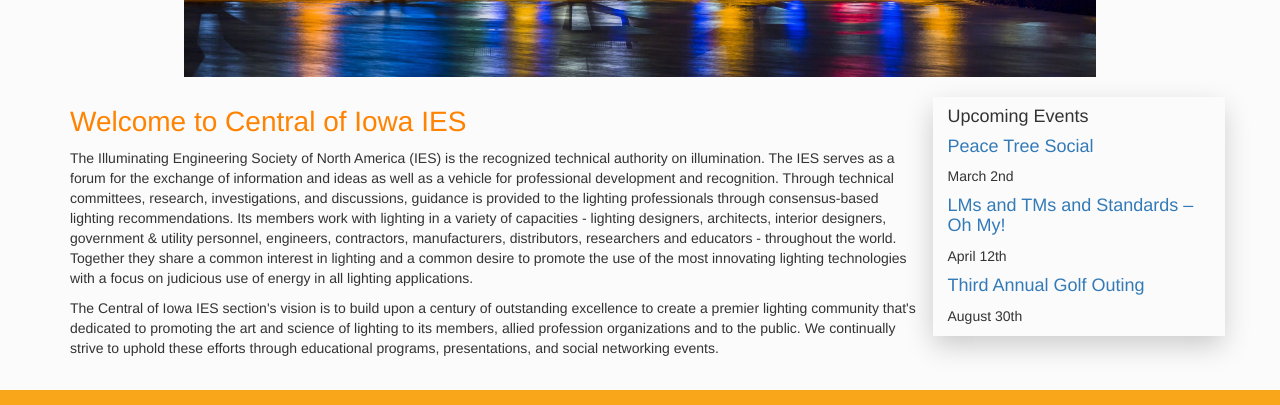
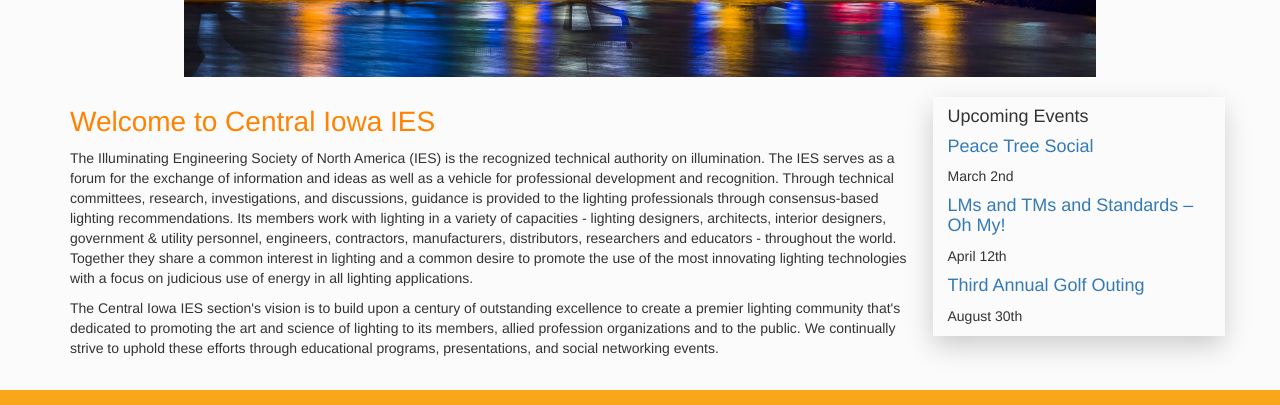
Before and after one commit to iesdesmoines/iesdesmoines.github.io, a Jekyll site: the page built from index.html, in a window 1280 px wide. Shown: the part 625-1030 px from the top of the page. Built offline with Jekyll 4.4.1, drawn with Linux system fonts in a browser that asks for light colours; nearby versions of some CDN libraries.

```diff
--- a/_config.yml
+++ b/_config.yml
@@ -1,7 +1,7 @@
 # Site settings
 title: IES Des Moines
 email: ''
-description: "The Central of Iowa IES section's vision is to build upon a century of outstanding excellence to create a premier lighting community that's dedicated to promoting the art and science of lighting to its members, allied profession organizations and to the public. We continually strive to uphold these efforts through educational programs, presentations, and social networking events."
+description: "The Central Iowa IES section's vision is to build upon a century of outstanding excellence to create a premier lighting community that's dedicated to promoting the art and science of lighting to its members, allied profession organizations and to the public. We continually strive to uphold these efforts through educational programs, presentations, and social networking events."
 baseurl: ""
 url: "http://yourdomain.com"
 highlighter: rouge
--- a/_layouts/index.html
+++ b/_layouts/index.html
@@ -14,9 +14,9 @@
         </div>
         <div class="row">
           <div id="welcome" class="col-lg-9">
-            <h4 class="header">Welcome to Central of Iowa IES</h4>
+            <h4 class="header">Welcome to Central Iowa IES</h4>
             <p>The Illuminating Engineering Society of North America (IES) is the recognized technical authority on illumination. The IES serves as a forum for the exchange of information and ideas as well as a vehicle for professional development and recognition. Through technical committees, research, investigations, and discussions, guidance is provided to the lighting professionals through consensus-based lighting recommendations. Its members work with lighting in a variety of capacities - lighting designers, architects, interior designers, government & utility personnel, engineers, contractors, manufacturers, distributors, researchers and educators - throughout the world. Together they share a common interest in lighting and a common desire to promote the use of the most innovating lighting technologies with a focus on judicious use of energy in all lighting applications.</p>
-            <p>The Central of Iowa IES section's vision is to build upon a century of outstanding excellence to create a premier lighting community that's dedicated to promoting the art and science of lighting to its members, allied profession organizations and to the public. We continually strive to uphold these efforts through educational programs, presentations, and social networking events.</p>
+            <p>The Central Iowa IES section's vision is to build upon a century of outstanding excellence to create a premier lighting community that's dedicated to promoting the art and science of lighting to its members, allied profession organizations and to the public. We continually strive to uphold these efforts through educational programs, presentations, and social networking events.</p>
           </div>
           <div id="homepage-announcements" class="col-lg-3">
             <h4>Upcoming Events</h4>
--- a/index.html
+++ b/index.html
@@ -1,5 +1,5 @@
 ---
 layout: index
-title: "Welcome to Central of Iowa IES"
+title: "Welcome to Central Iowa IES"
 index: "active"
 ---
```
